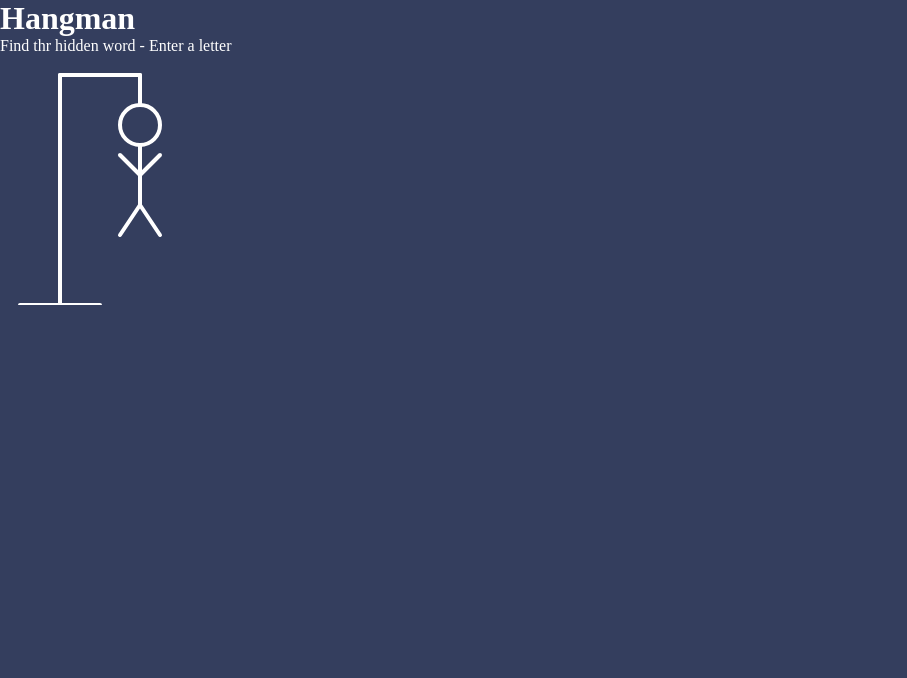
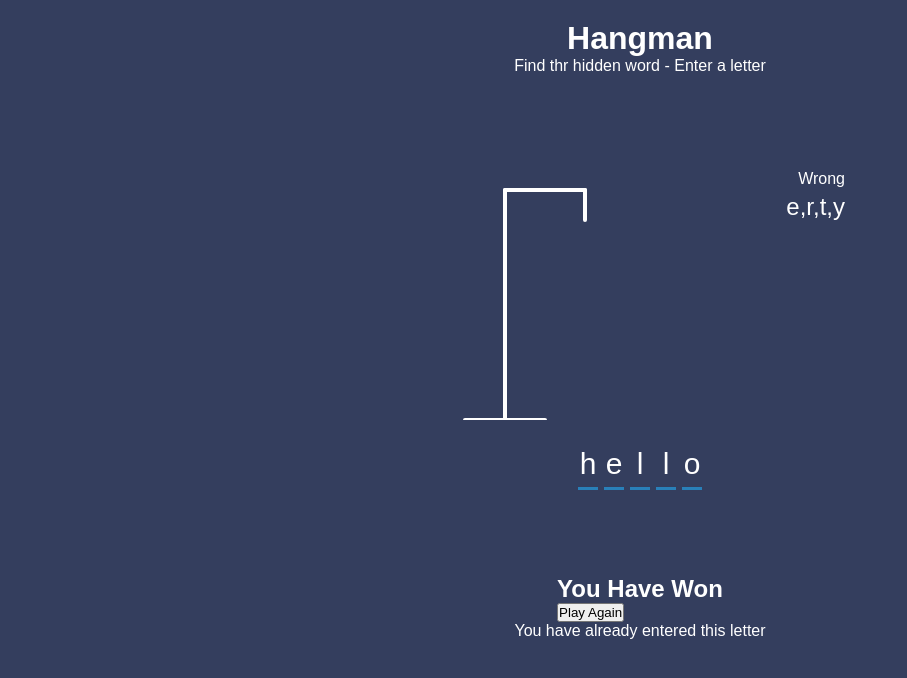
Before and after one commit to Am1d1v/Hangman, a plain HTML site: page index.html in a window 1280 px wide. Shown: the whole page, without its empty margins (0-907 px from the left). Drawn offline with Linux system fonts and the light colour scheme.

Commit message:
Main Styling

```diff
--- a/index.html
+++ b/index.html
@@ -20,20 +20,50 @@
             <line x1="20" y1="250" x2="100" y2="250" />
 
             <!-- Head -->
-            <circle cx="140" cy="70" r="20" />
+            <circle cx="140" cy="70" r="20" class="figure-part" />
 
             <!-- Body -->
-            <line x1="140" y1="90" x2="140" y2="150" />
+            <line x1="140" y1="90" x2="140" y2="150" class="figure-part" />
 
             <!-- Arms -->
-            <line x1="140" y1="120" x2="120" y2="100" />
-            <line x1="140" y1="120" x2="160" y2="100" />
+            <line x1="140" y1="120" x2="120" y2="100" class="figure-part" />
+            <line x1="140" y1="120" x2="160" y2="100" class="figure-part" />
 
             <!-- Legs -->
-            <line x1="140" y1="150" x2="120" y2="180" />
-            <line x1="140" y1="150" x2="160" y2="180" />
+            <line x1="140" y1="150" x2="120" y2="180" class="figure-part" />
+            <line x1="140" y1="150" x2="160" y2="180" class="figure-part" />
+        </svg>
 
-        </svg>
+        <div class="container-wrong-letters">
+
+            <div id="wrong-letters">
+                <p>Wrong</p>
+                <span>e,r,t,y</span>
+            </div>
+
+        </div>
+
+        <div class="word" id="word">
+            <div class="letter">h</div>
+            <div class="letter">e</div>
+            <div class="letter">l</div>
+            <div class="letter">l</div>
+            <div class="letter">o</div>
+        </div>
+
+    </div>
+
+    <!-- Container for rinal message -->
+    <div class="container-popup" id="container-popup">
+        <div class="popup">
+            <h2 id="final-message">You Have Won</h2>
+            <button id="play-button">Play Again</button>
+        </div>
+    </div>
+
+    <!-- Notification -->
+    <div class="container-notification" id="container-notification">
+        <p>You have already entered this letter</p>
     </div>
 
 </body>
--- a/styles/style.sass
+++ b/styles/style.sass
@@ -8,6 +8,15 @@
 body
     background-color: #343e5e
     color: #fff
+    font-family: Arial, Helvetica, sans-serif
+    display: flex
+    flex-direction: column
+    align-items: center
+    height: 80vh
+    overflow: hidden
+
+h1
+    margin: 20px 0 0
 
 .container
     &-figure
@@ -15,3 +24,40 @@ body
         stroke: #fff
         stroke-width: 4px
         stroke-linecap: round
+    &-game
+        padding: 20px 30px
+        position: relative
+        margin: auto
+        height: 350px
+        width: 450px
+    &-wrong-letters
+        position: absolute
+        top: 20px
+        right: 20px
+        display: flex
+        flex-direction: column
+        text-align: right
+        p
+            margin: 0 0 5px
+        span
+            font-size: 24px
+
+.figure-part
+    display: none
+
+.word
+    display: flex
+    position: absolute
+    bottom: 10px
+    left: 50%
+    transform: translateX(-50%)
+
+.letter
+    border-bottom: 3px solid #2980b9
+    display: inline-flex
+    font-size: 30px
+    align-items: center
+    justify-content: center
+    margin: 0 3px
+    height: 50px
+    width: 20px
```
Also changed, not shown: styles/style.css, styles/style.min.css, 2 other files.
